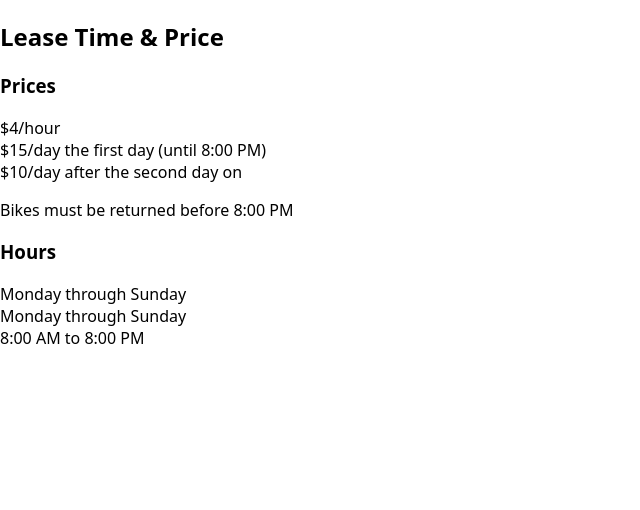
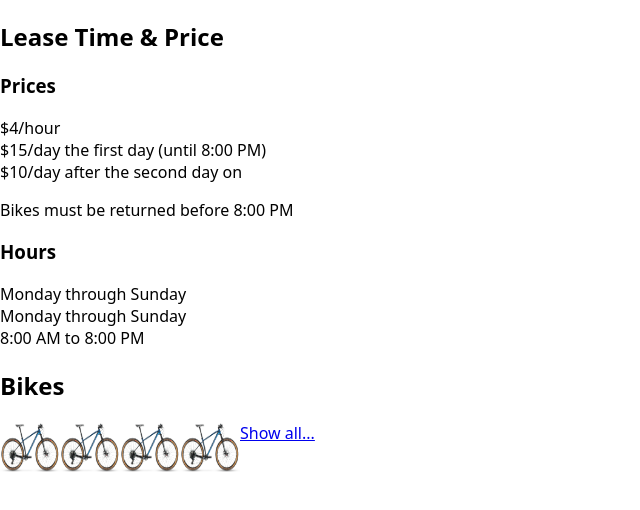
Before and after one commit to YuriPadilla/capstone-project-havana-bikes, a Next.js app: page / in a window 1280 px wide. Shown: the top 510 px of the page, without its empty margins (0-640 px from the left). Built offline with nearby package versions, Linux system fonts and the light colour scheme.

Commit message:
add BikesPreview to page Home

```diff
--- a/package.json
+++ b/package.json
@@ -16,7 +16,8 @@
     "next": "13.1.2",
     "react": "18.2.0",
     "react-dom": "18.2.0",
-    "styled-components": "^5.3.6"
+    "styled-components": "^5.3.6",
+    "uuid": "^9.0.0"
   },
   "devDependencies": {
     "@svgr/webpack": "^6.5.1",
--- a/pages/index.js
+++ b/pages/index.js
@@ -1,9 +1,12 @@
 import PriceInfo from "../components/PriceInfo";
+import BikesPreview from "../components/BikesPreview";
+import { bikes } from "../lib/bikes.js";
 
 export default function HomePage() {
   return (
     <>
       <PriceInfo />
+      <BikesPreview bikes={bikes} />
     </>
   );
 }
```
Also changed, not shown: pages/Bikes/index.js (+7 -0 lines), 1 other file (tests, documents, lock files or other folders).
